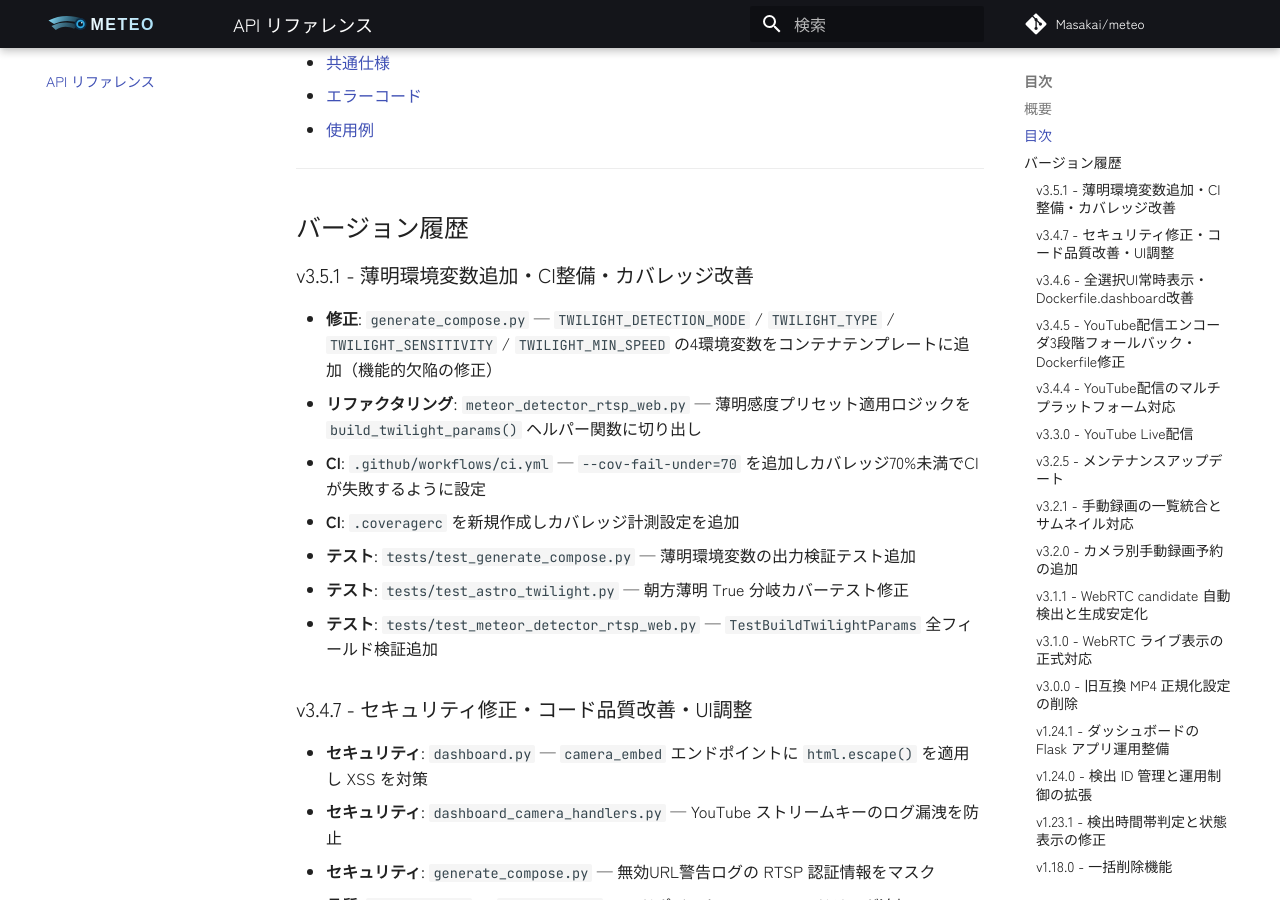
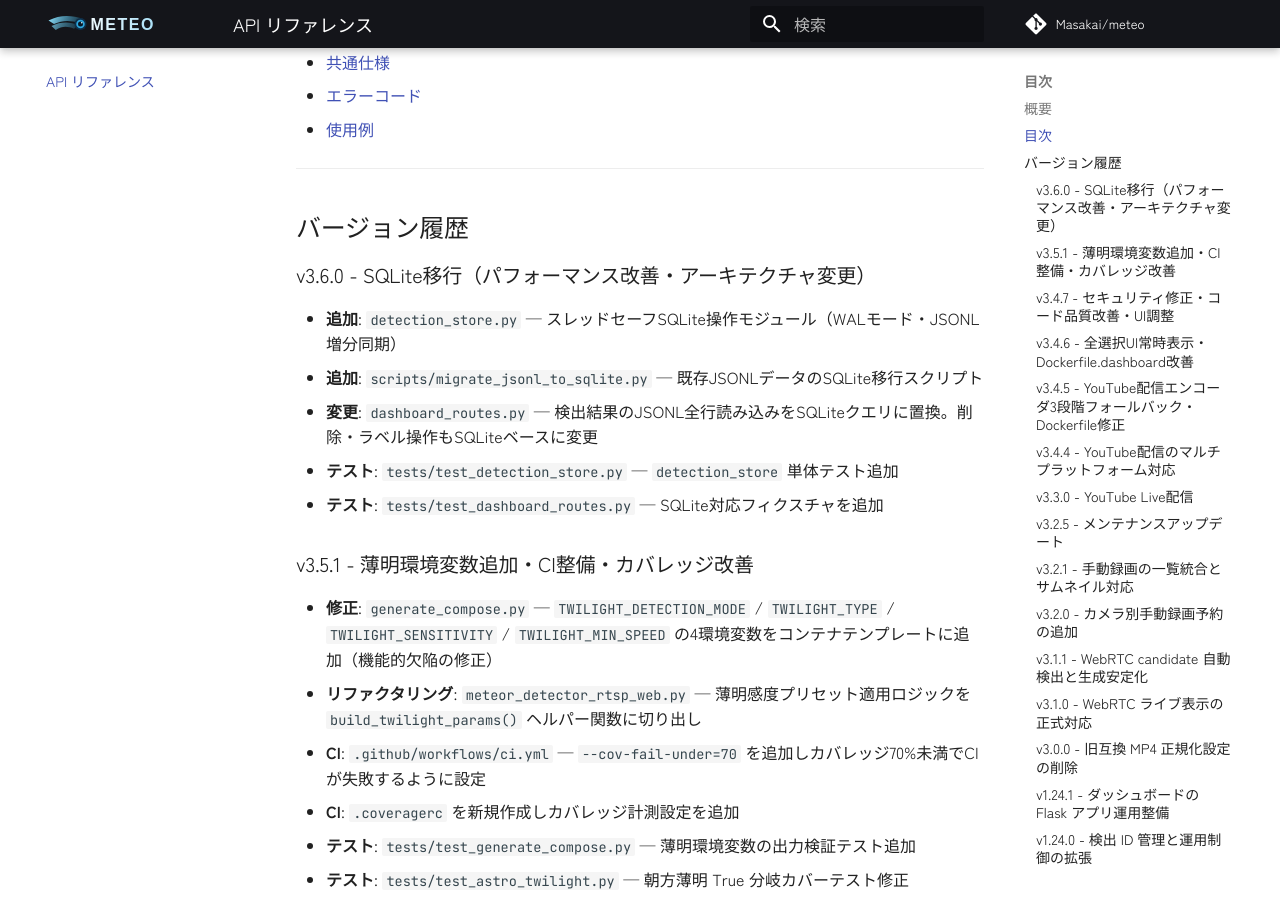
Before and after one commit to Masakai/meteo, an MkDocs documentation site: the page built from documents/API_REFERENCE.md, in a window 1280 px wide and 900 px high, scrolled down 639 px. Built offline with MkDocs 1.6.1 and Material for MkDocs 9.7.7, drawn with Linux system fonts in a browser that asks for light colours; comment, search, counter and statistics services are not loaded.

Commit message:
v3.6.0 リリース: SQLite移行（detection_store・dashboard_routes・移行スクリプト）
Co-Authored-By: Claude Sonnet 4.6 <noreply@anthropic.com>

```diff
--- a/dashboard_config.py
+++ b/dashboard_config.py
@@ -4,7 +4,7 @@ Dashboard configuration and environment setup.
 
 import os
 
-VERSION = "3.5.1"
+VERSION = "3.6.0"
 
 # 検出時間の取得用
 try:
--- a/documents/API_REFERENCE.md
+++ b/documents/API_REFERENCE.md
@@ -26,6 +26,14 @@ Licensed under the MIT License
 ---
 
 ## バージョン履歴
+
+### v3.6.0 - SQLite移行（パフォーマンス改善・アーキテクチャ変更）
+
+- **追加**: `detection_store.py` — スレッドセーフSQLite操作モジュール（WALモード・JSONL増分同期）
+- **追加**: `scripts/migrate_jsonl_to_sqlite.py` — 既存JSONLデータのSQLite移行スクリプト
+- **変更**: `dashboard_routes.py` — 検出結果のJSONL全行読み込みをSQLiteクエリに置換。削除・ラベル操作もSQLiteベースに変更
+- **テスト**: `tests/test_detection_store.py` — `detection_store` 単体テスト追加
+- **テスト**: `tests/test_dashboard_routes.py` — SQLite対応フィクスチャを追加
 
 ### v3.5.1 - 薄明環境変数追加・CI整備・カバレッジ改善
 
```
Also changed, not shown: CHANGELOG.md (+13 -0 lines).
